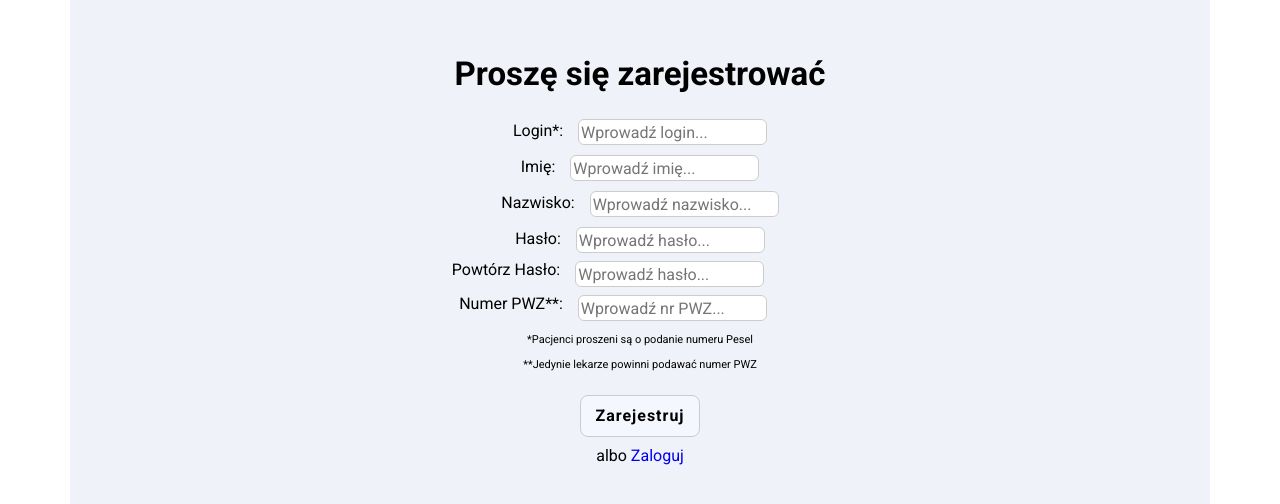
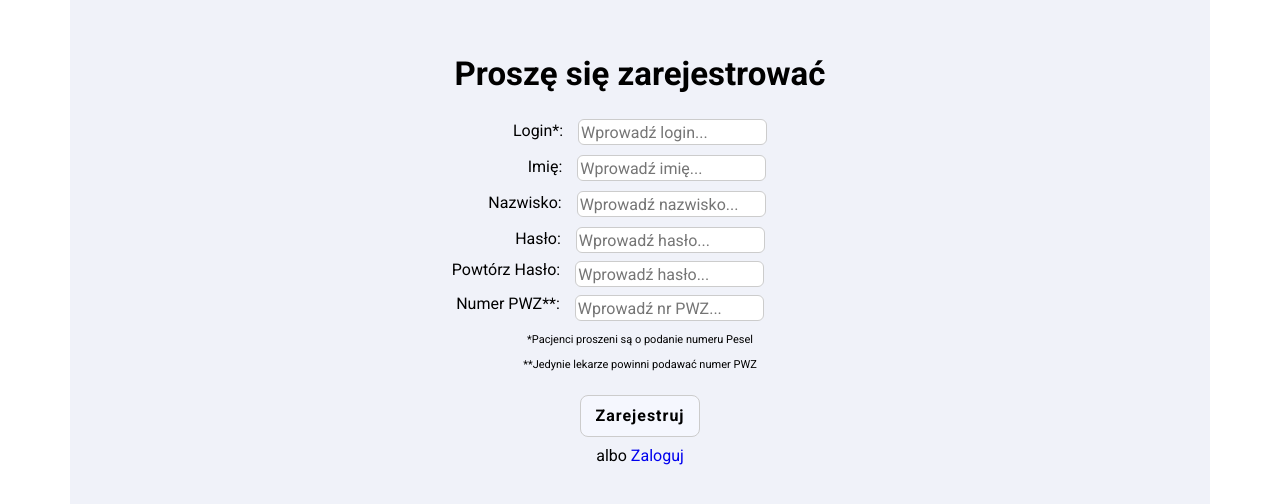
Before and after one commit to CatOnXTC/BD_Project, a Flask app: page /register in a window 1280 px wide. Shown: the part 401-905 px from the top of the page. Run offline with Flask 2, Linux system fonts and the light colour scheme; some libraries are stand-ins or nearby versions.

Commit message:
looks better

```diff
--- a/Webpage/static/styles/style.css
+++ b/Webpage/static/styles/style.css
@@ -71,7 +71,15 @@
     font-family: 'Roboto', sans-serif;
     justify-content: center;
     margin-top: 8px;
-    padding-right: 54px;
+    padding-right: 60px;
+}
+
+.surname__input{
+    padding-right: 26px;
+}
+
+.name__input{
+    padding-left: 14px;
 }
 
 .password__input .item__label{
```
